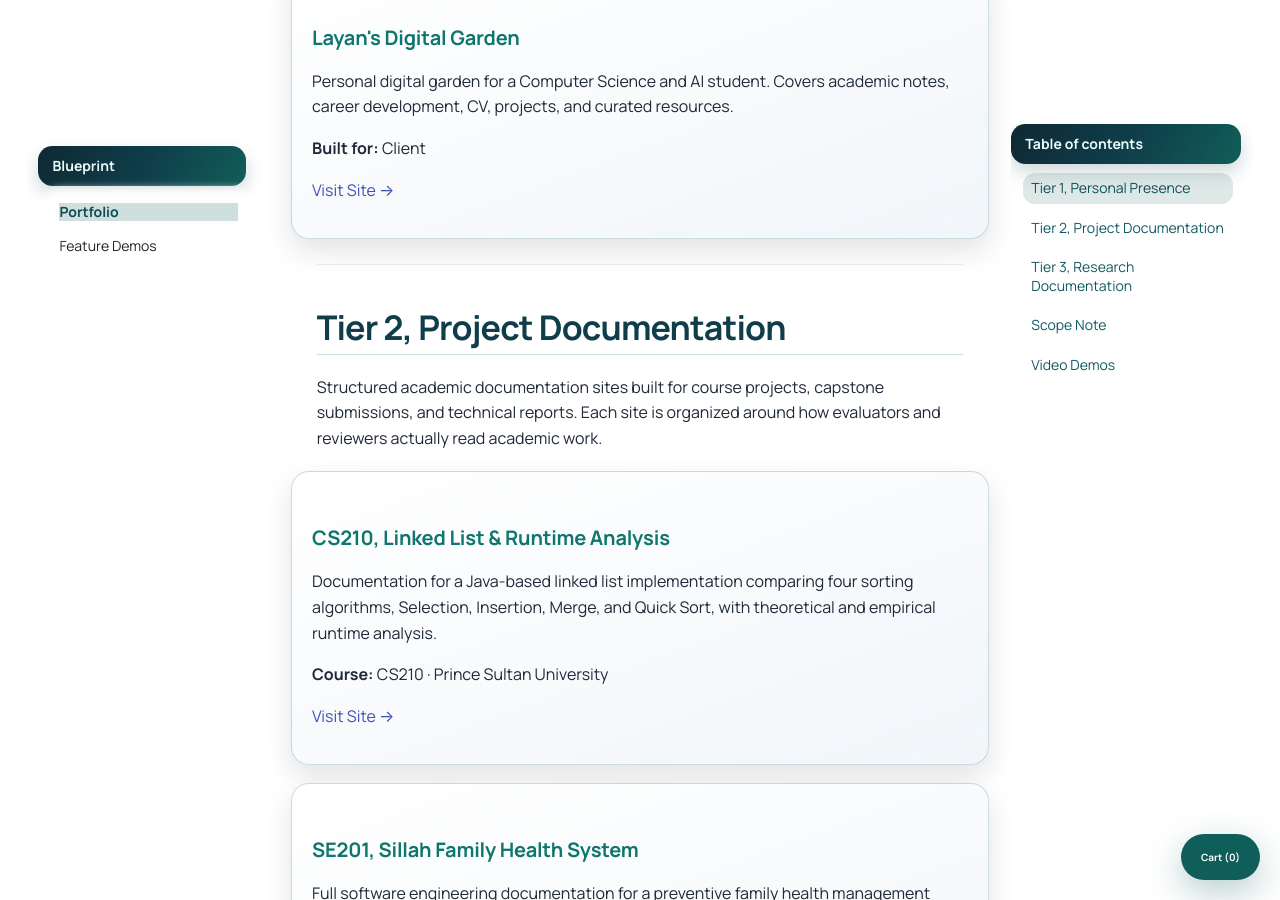
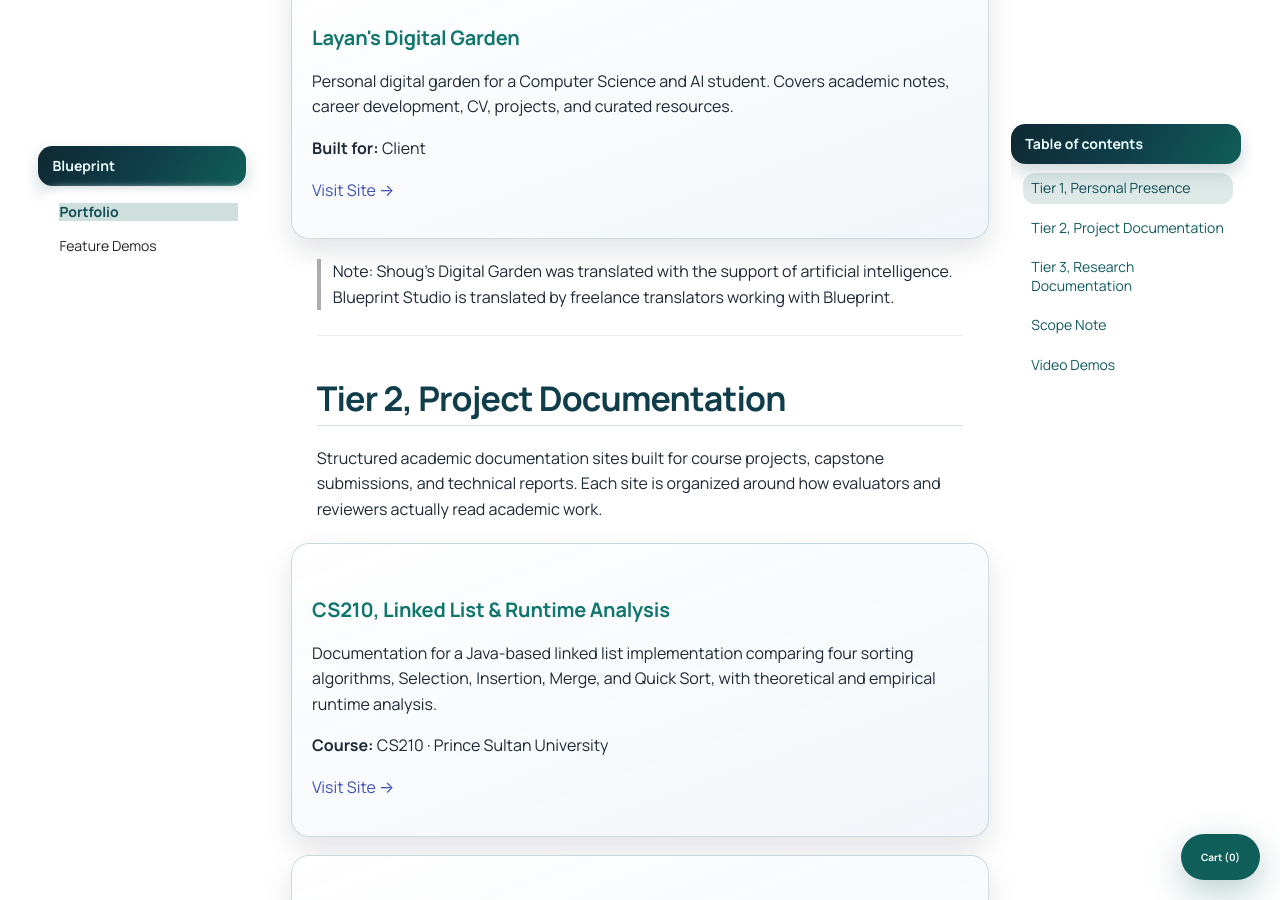
Before and after one commit to Shoug-Alomran/Blueprint, an MkDocs documentation site: the page built from docs/web-platforms/index.md, in a window 1280 px wide and 900 px high, scrolled down 1350 px. Built offline with MkDocs 1.6.1 and Material for MkDocs 9.7.7, drawn with Linux system fonts in a browser that asks for light colours.

Commit message:
Add note on translation support for Shoug's Digital Garden and Blueprint Studio

```diff
--- a/docs/web-platforms/index.md
+++ b/docs/web-platforms/index.md
@@ -44,6 +44,8 @@ Clean, navigable digital presence sites built for individuals who need their wor
   </article>
 
 </div>
+
+> Note: Shoug's Digital Garden was translated with the support of artificial intelligence. Blueprint Studio is translated by freelance translators working with Blueprint.
 
 ---
 
```
